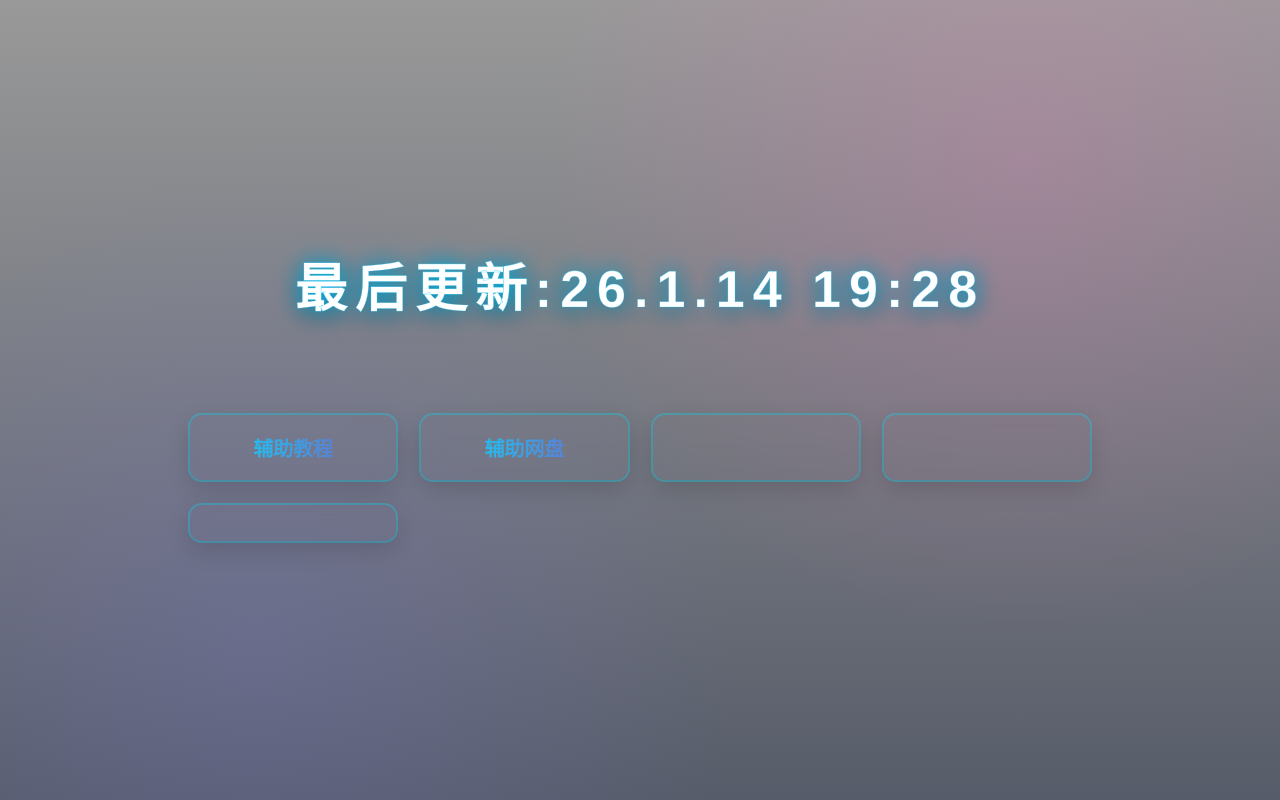
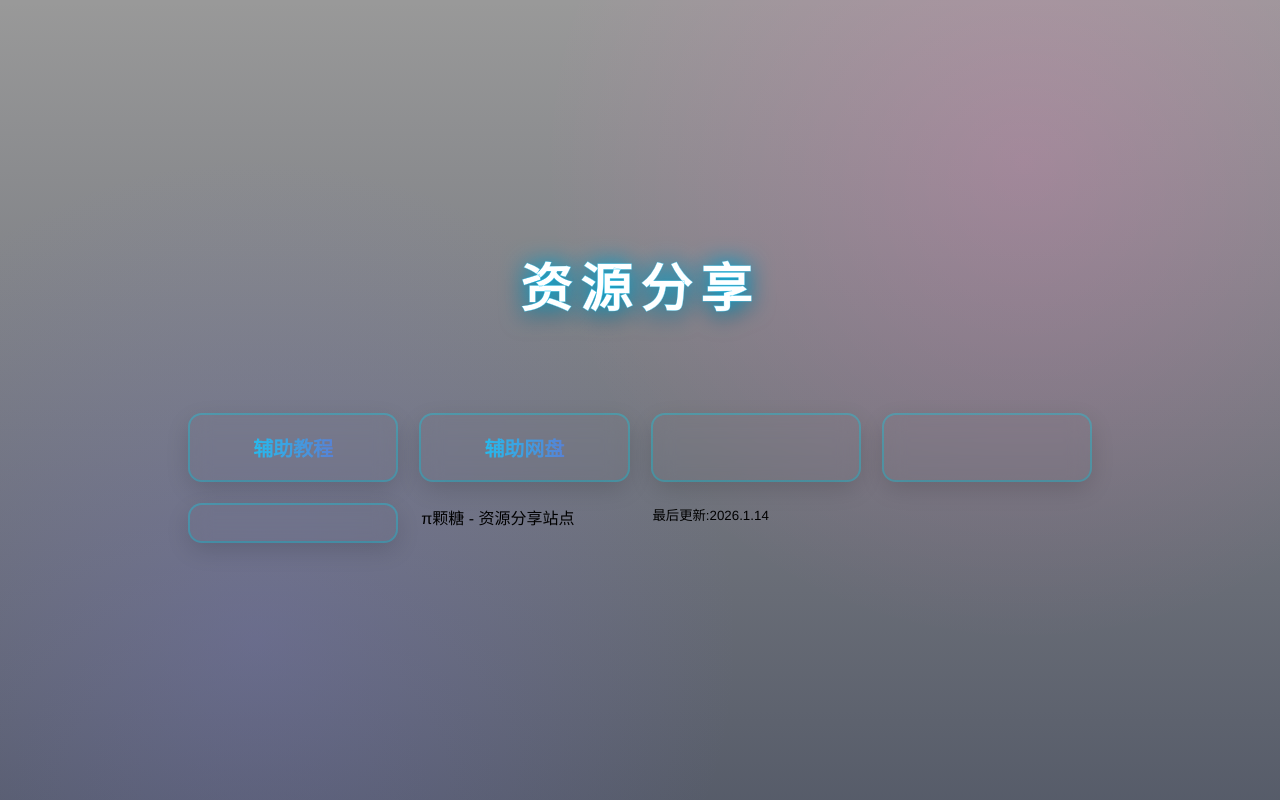
Before and after one commit to jiunk67/A, a plain HTML site: page index.html in a window 1280 px wide. Drawn offline with Linux system fonts and the light colour scheme.

Commit message:
Add files via upload

```diff
--- a/index.html
+++ b/index.html
@@ -159,7 +159,7 @@
 <body>
     <div class="container">
         <!-- 站点标题 -->
-        <h1 class="site-title">最后更新:26.1.14 19:28</h1>
+        <h1 class="site-title">资源分享</h1>
 
         <!-- 按钮组：跳转本地页面 -->
         <div class="btn-group">
@@ -168,10 +168,14 @@
             <a href="main3.html" class="custom-btn"></a>
             <a href="main4.html" class="custom-btn"></a>
             <a href="main5.html" class="custom-btn"></a>
+            <p>π颗糖 - 资源分享站点</p>
+<small>最后更新:2026.1.14</small>
         </div>
 
         <!-- 背景音乐：引用同目录 Music 文件夹内的音频 -->
         <audio src="./sp/music.mp3" autoplay loop hidden>
+        <p>π颗糖 - 资源分享站点</p>
+<small>© 最后更新:26.1.14 19:28 </small>
     </div>
 </body>
 </html>
```
